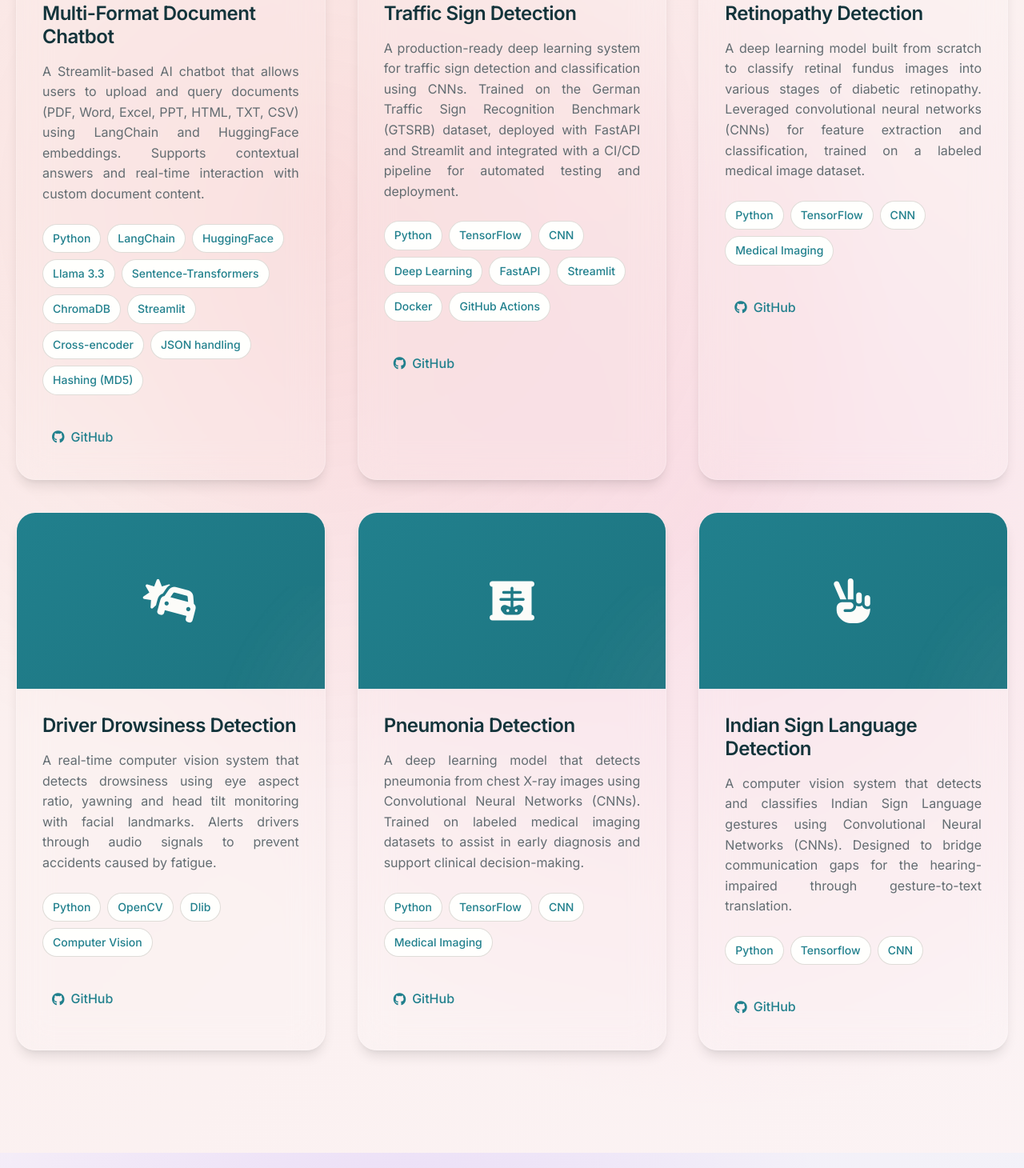
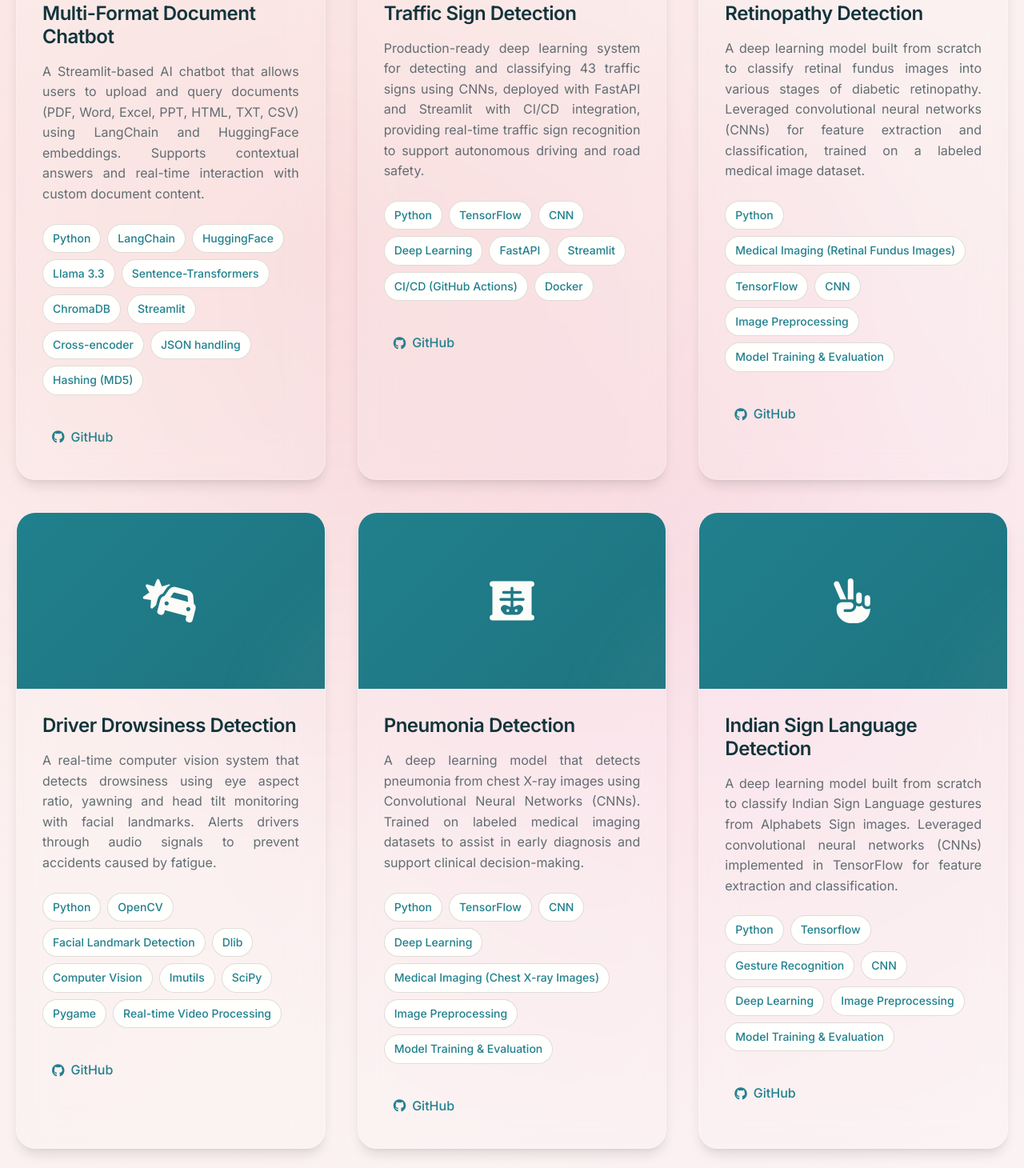
Before and after one commit to Adithya-5134/Adithya-Portfolio, a plain HTML site: page index.html in a window 1280 px wide. Shown: the part 5260-6720 px from the top of the page at 80% size. Drawn offline with Linux system fonts and the light colour scheme.

Commit message:
sixth commit

```diff
--- a/index.html
+++ b/index.html
@@ -390,9 +390,9 @@
                     </div>
                     <div class="project-content">
                         <h3>Traffic Sign Detection</h3>
-                        <p style="text-align:justify;">A production-ready deep learning system for traffic sign detection and classification using CNNs.
-                            Trained on the German Traffic Sign Recognition Benchmark (GTSRB) dataset, deployed with FastAPI and Streamlit and integrated
-                            with a CI/CD pipeline for automated testing and deployment.</p>
+                        <p style="text-align:justify;">Production-ready deep learning system for detecting and classifying 43 traffic signs
+                            using CNNs, deployed with FastAPI and Streamlit with CI/CD integration, providing real-time traffic sign recognition
+                            to support autonomous driving and road safety.</p>
                         <div class="project-tech">
                             <span class="tech-tag">Python</span>
                             <span class="tech-tag">TensorFlow</span>
@@ -400,8 +400,8 @@
                             <span class="tech-tag">Deep Learning</span>
                             <span class="tech-tag">FastAPI</span>
                             <span class="tech-tag">Streamlit</span>
+                            <span class="tech-tag">CI/CD (GitHub Actions)</span>
                             <span class="tech-tag">Docker</span>
-                            <span class="tech-tag">GitHub Actions</span>
                             <!-- <span class="tech-tag">GTSRB</span> -->
                         </div>
                         <div class="project-links">
@@ -423,9 +423,13 @@
                              and classification, trained on a labeled medical image dataset.</p>
                         <div class="project-tech">
                             <span class="tech-tag">Python</span>
+                            <span class="tech-tag">Medical Imaging (Retinal Fundus Images)</span>
                             <span class="tech-tag">TensorFlow</span>
                             <span class="tech-tag">CNN</span>
-                            <span class="tech-tag">Medical Imaging</span>
+                            <span class="tech-tag">Image Preprocessing</span>
+                            <span class="tech-tag">Model Training & Evaluation</span>
+
+
                         </div>
                         <div class="project-links">
                             <a href="https://github.com/Adithya-5134/Retinopathy-Detection" class="project-link" target="_blank">
@@ -447,8 +451,13 @@
                         <div class="project-tech">
                             <span class="tech-tag">Python</span>
                             <span class="tech-tag">OpenCV</span>
+                            <span class="tech-tag">Facial Landmark Detection</span>
                             <span class="tech-tag">Dlib</span>
                             <span class="tech-tag">Computer Vision</span>
+                            <span class="tech-tag">Imutils</span>
+                            <span class="tech-tag">SciPy</span>
+                            <span class="tech-tag">Pygame</span>
+                            <span class="tech-tag">Real-time Video Processing</span>
                         </div>
                         <div class="project-links">
                             <a href="https://github.com/Adithya-5134/Driver-Drowsiness-Detection" class="project-link" target="_blank">
@@ -473,7 +482,10 @@
                             <span class="tech-tag">Python</span>
                             <span class="tech-tag">TensorFlow</span>
                             <span class="tech-tag">CNN</span>
-                            <span class="tech-tag">Medical Imaging</span>
+                            <span class="tech-tag">Deep Learning</span>
+                            <span class="tech-tag">Medical Imaging (Chest X-ray Images)</span>
+                            <span class="tech-tag">Image Preprocessing</span>
+                            <span class="tech-tag">Model Training & Evaluation</span>
                         </div>
                         <div class="project-links">
                             <a href="https://github.com/Adithya-5134/Pneumonia-Detection" class="project-link" target="_blank">
@@ -489,13 +501,17 @@
                     </div>
                     <div class="project-content">
                         <h3>Indian Sign Language Detection</h3>
-                        <p style="text-align:justify;">A computer vision system that detects and classifies Indian Sign Language gestures
-                            using Convolutional Neural Networks (CNNs). Designed to bridge communication gaps for the hearing-impaired through
-                            gesture-to-text translation.</p>
+                        <p style="text-align:justify;">A deep learning model built from scratch to classify Indian Sign Language
+                             gestures from Alphabets Sign images. Leveraged convolutional neural networks (CNNs) implemented
+                             in TensorFlow for feature extraction and classification.</p>
                         <div class="project-tech">
                             <span class="tech-tag">Python</span>
                             <span class="tech-tag">Tensorflow</span>
+                            <span class="tech-tag">Gesture Recognition</span>
                             <span class="tech-tag">CNN</span>
+                            <span class="tech-tag">Deep Learning</span>
+                            <span class="tech-tag">Image Preprocessing</span>
+                            <span class="tech-tag">Model Training & Evaluation</span>
                         </div>
                         <div class="project-links">
                             <a href="https://github.com/Adithya-5134/Indian-Sign_language-Detection" class="project-link" target="_blank">
```
